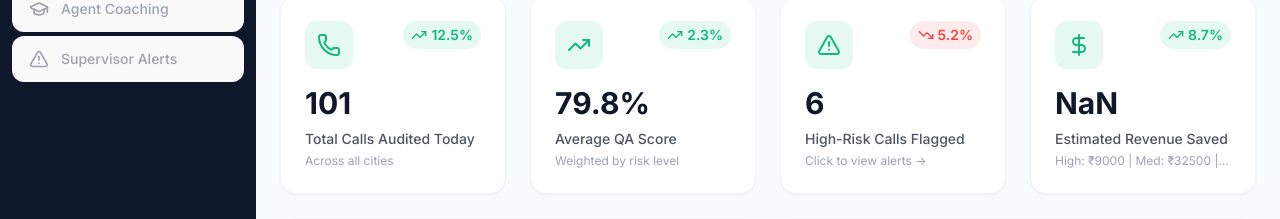
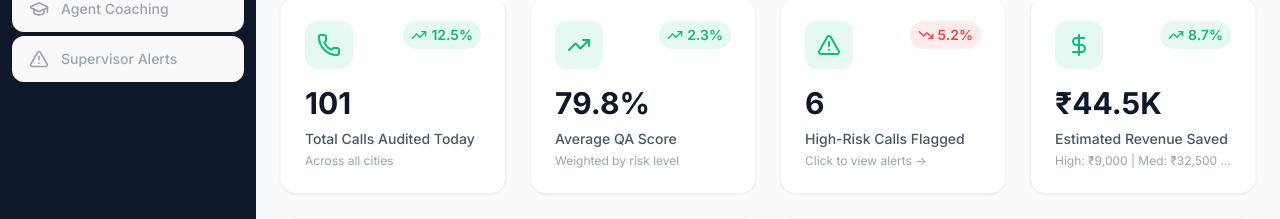
Before and after one commit to Svamsi2006/hacksmart, a React (Vite) app: page / in a window 1280 px wide. Shown: the part 302-521 px from the top of the page. Built offline with nearby package versions, Linux system fonts and the light colour scheme.

Commit message:
Fix NaN in revenue display, fix KPICard to handle string values, format helper text with commas

```diff
--- a/src/components/pages/Overview.jsx
+++ b/src/components/pages/Overview.jsx
@@ -239,7 +239,7 @@ const Overview = ({ setActivePage }) => {
           value={formatIndianCurrency(kpiData.revenueSaved || 0)}
           icon={DollarSign}
           trend={kpiData.trend?.revenue || 8.7}
-          helper={`High: ₹${(kpiData.highRiskCalls || 0) * 1500} | Med: ₹${(kpiData.mediumRiskCalls || 0) * 500} | Low: ₹${(kpiData.lowRiskCalls || 0) * 100}`}
+          helper={`High: ₹${((kpiData.highRiskCalls || 0) * 1500).toLocaleString()} | Med: ₹${((kpiData.mediumRiskCalls || 0) * 500).toLocaleString()} | Low: ₹${((kpiData.lowRiskCalls || 0) * 100).toLocaleString()}`}
         />
       </div>
 
--- a/src/components/shared/KPICard.jsx
+++ b/src/components/shared/KPICard.jsx
@@ -4,18 +4,26 @@ import { useEffect, useState } from 'react';
 
 const KPICard = ({ title, value, icon: Icon, trend, helper, suffix = '', prefix = '', onClick }) => {
   const [displayValue, setDisplayValue] = useState(0);
+  const isStringValue = typeof value === 'string';
 
   useEffect(() => {
-    // Animate counter
+    // Skip animation for string values
+    if (isStringValue) {
+      setDisplayValue(value);
+      return;
+    }
+
+    // Animate counter for numeric values
+    const numValue = Number(value) || 0;
     const duration = 2000;
     const steps = 60;
-    const increment = value / steps;
+    const increment = numValue / steps;
     let current = 0;
 
     const timer = setInterval(() => {
       current += increment;
-      if (current >= value) {
-        setDisplayValue(value);
+      if (current >= numValue) {
+        setDisplayValue(numValue);
         clearInterval(timer);
       } else {
         setDisplayValue(Math.floor(current));
@@ -23,7 +31,7 @@ const KPICard = ({ title, value, icon: Icon, trend, helper, suffix = '', prefix
     }, duration / steps);
 
     return () => clearInterval(timer);
-  }, [value]);
+  }, [value, isStringValue]);
 
   const formatValue = (val) => {
     if (typeof val === 'number' && val >= 1000) {
@@ -66,7 +74,7 @@ const KPICard = ({ title, value, icon: Icon, trend, helper, suffix = '', prefix
 
       <h3 className="text-2xl md:text-3xl font-bold text-navy mb-1 md:mb-2">
         {prefix}
-        {typeof value === 'number' && value % 1 !== 0 ? displayValue.toFixed(1) : formatValue(displayValue)}
+        {isStringValue ? displayValue : (typeof displayValue === 'number' && displayValue % 1 !== 0 ? displayValue.toFixed(1) : formatValue(displayValue))}
         {suffix}
       </h3>
 
```
